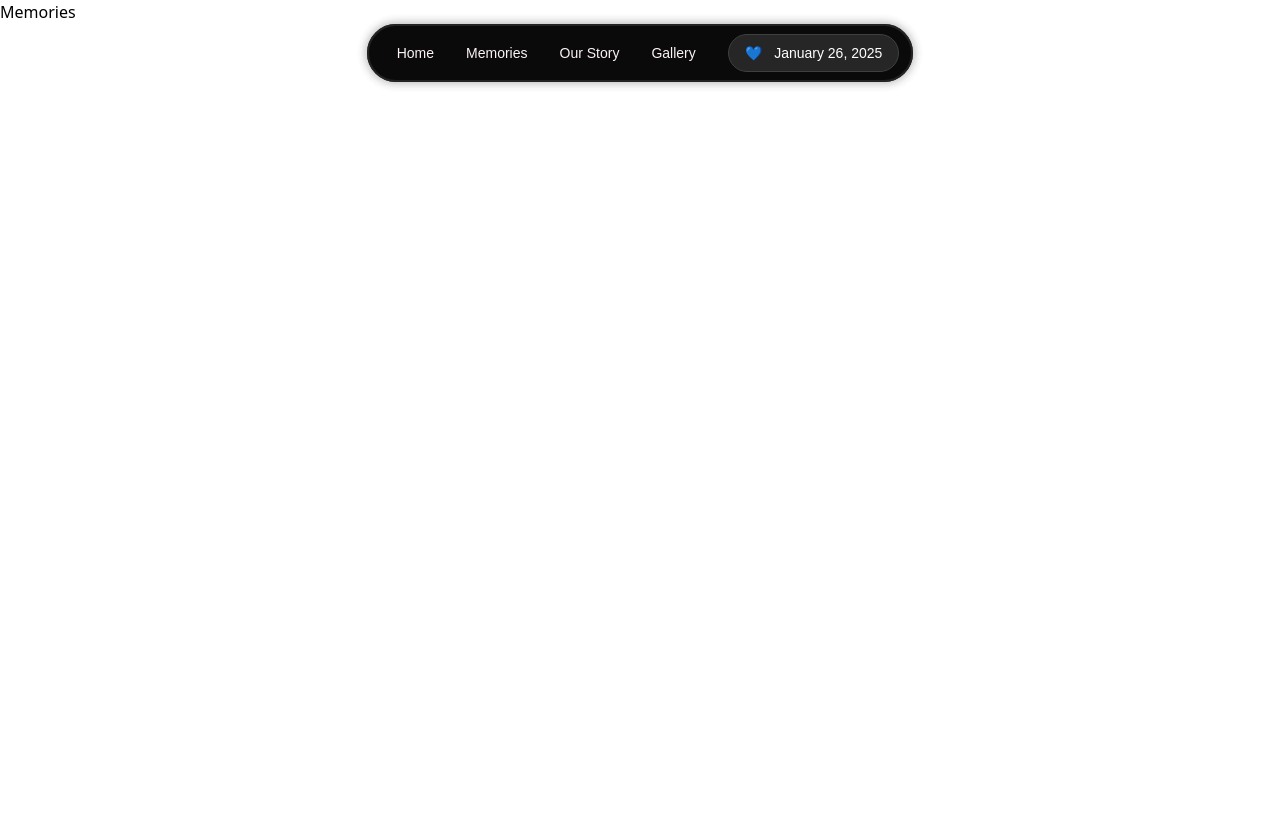
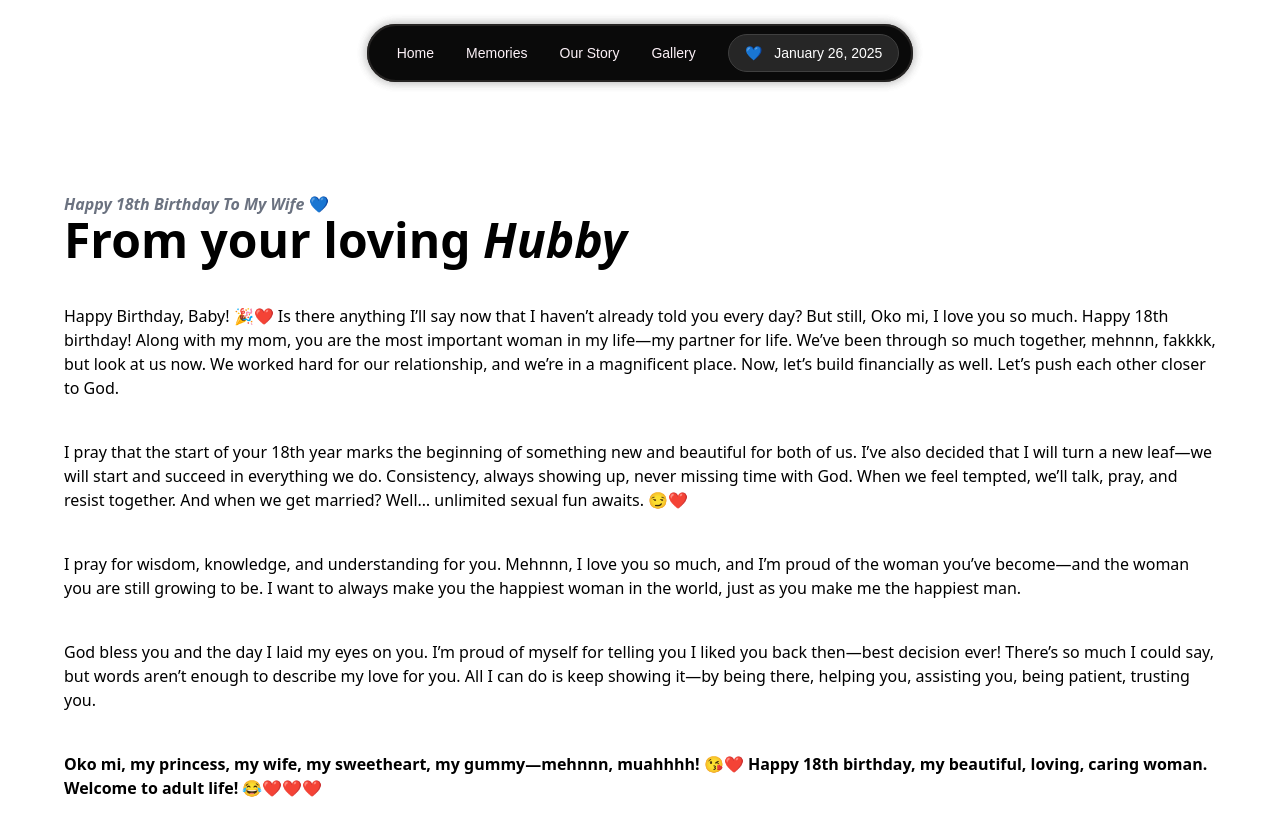
Before and after one commit to somkenemuscle/Our-Story, a Next.js app: page /memories in a window 1280 px wide. Shown: the top 836 px of the page. Before the commit the page ends 800 px from the top, so only its background shows below. Built offline with nearby package versions, Linux system fonts and the light colour scheme; sample sign-in values are in the browser's storage.

Commit message:
Resume Updated

```diff
--- a/app/(root)/memories/page.tsx
+++ b/app/(root)/memories/page.tsx
@@ -3,7 +3,32 @@ import AuthProtection from "@/app/components/middleware/AuthProtection"
 
 const Memories = () => {
     return (
-        <div>Memories</div>
+        <div className="py-48 max-w-6xl mx-auto">
+            <div>
+                <h1 className="text-gray-500 font-semibold"><i>Happy 18th Birthday To My Wife</i> 💙</h1>
+                <h1 className="text-5xl font-bold">From your loving <i>Hubby</i> </h1>
+
+                <p className="mt-10">
+                    Happy Birthday, Baby! 🎉❤️
+                    Is there anything I’ll say now that I haven’t already told you every day? But still, Oko mi, I love you so much. Happy 18th birthday! Along with my mom, you are the most important woman in my life—my partner for life.
+                    We’ve been through so much together, mehnnn, fakkkk, but look at us now. We worked hard for our relationship, and we’re in a magnificent place. Now, let’s build financially as well. Let’s push each other closer to God.
+                </p>
+                <p className="mt-10">
+                    I pray that the start of your 18th year marks the beginning of something new and beautiful for both of us. I’ve also decided that I will turn a new leaf—we will start and succeed in everything we do. Consistency, always showing up, never missing time with God. When we feel tempted, we’ll talk, pray, and resist together. And when we get married? Well… unlimited sexual fun awaits. 😏❤️
+                </p>
+                <p className="mt-10">
+                    I pray for wisdom, knowledge, and understanding for you. Mehnnn, I love you so much, and I’m proud of the woman you’ve become—and the woman you are still growing to be. I want to always make you the happiest woman in the world, just as you make me the happiest man.
+                </p>
+                <p className="mt-10">
+                    God bless you and the day I laid my eyes on you. I’m proud of myself for telling you I liked you back then—best decision ever! There’s so much I could say, but words aren’t enough to describe my love for you. All I can do is keep showing it—by being there, helping you, assisting you, being patient, trusting you.
+                </p>
+                <p className="mt-10 font-semibold">
+                    Oko mi, my princess, my wife, my sweetheart, my gummy—mehnnn, muahhhh! 😘❤️ Happy 18th birthday, my beautiful, loving, caring woman.
+                    Welcome to adult life! 😂❤️❤️❤️
+
+                </p>
+            </div>
+        </div>
     )
 }
 
--- a/app/components/ui/HeroSection.tsx
+++ b/app/components/ui/HeroSection.tsx
@@ -42,7 +42,7 @@ const HeroSection = () => {
                             <div
                                 key={index}
                                 className="rounded-3xl overflow-hidden flex-shrink-0 w-full md:w-[30%]">
-                                <video className="w-full" src={video} autoPlay muted playsInline></video>
+                                <video className="w-full" src={video} autoPlay muted loop playsInline></video>
                             </div>
                         ))}
                     </div>
```
